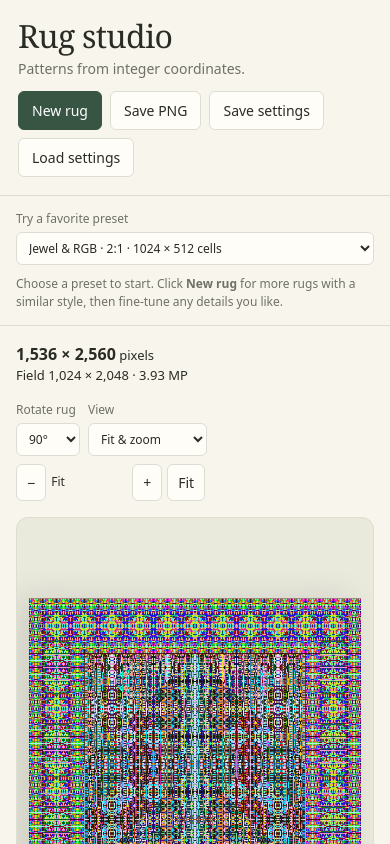
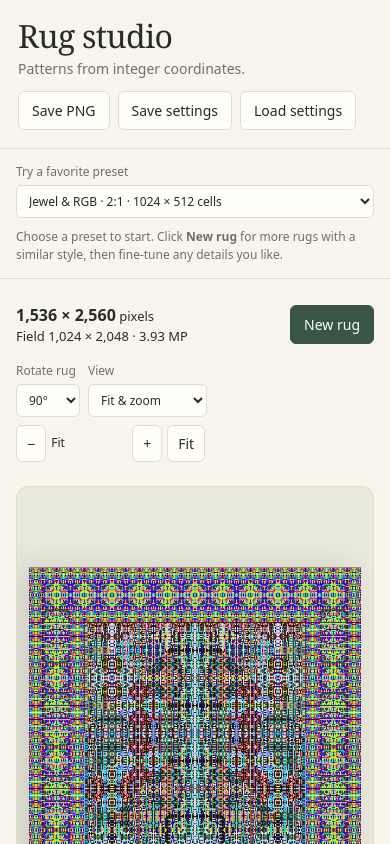
Before and after one commit to yumichael/rug, a plain HTML site: page index.html in a window 390 px wide. Both pictures are taken after a click on the button "Save PNG". Shown: the top 844 px of the page. Drawn offline with Linux system fonts and the light colour scheme.

Commit message:
Move the 'New rug' button closer to the rug displayport so that phone users can binge press the button all while maintaining sight of the rug

```diff
--- a/index.html
+++ b/index.html
@@ -50,6 +50,7 @@
   .preview { --preview-padding:28px; position:sticky; top:0; height:calc(100vh - var(--preview-top,106px)); height:calc(100dvh - var(--preview-top,106px)); min-height:420px; display:flex; flex-direction:column; padding:22px var(--preview-padding); gap:16px; min-width:0; }
   .preview.info-hidden { padding-bottom:var(--preview-padding); }
   .preview-bar { display:flex; justify-content:space-between; gap:15px; flex-wrap:wrap; align-items:center; }
+  .preview-heading { display:flex; align-items:center; justify-content:space-between; gap:16px; flex:1 1 230px; }
   .dimensions { font-size:13px; font-variant-numeric:tabular-nums; }
   .dimensions strong { font-size:16px; }
   .viewport { min-height:260px; flex:1; overflow:auto; display:block; padding:30px; border:1px solid var(--line); border-radius:12px; background:#e9e9dc; }
@@ -84,6 +85,7 @@
     main { display:flex; flex-direction:column; min-height:0; }
     aside { order:2; border-right:0; }
     .preview { --preview-padding:16px; position:static; height:auto; min-height:0; padding:16px; }
+    .preview-bar { position:sticky; top:0; z-index:2; background:var(--paper); padding:8px 0; }
     .viewport { flex:none; height:72vh; height:72svh; min-height:260px; padding:12px; }
   }
   @media(max-width:950px) and (orientation:portrait) {
@@ -95,7 +97,6 @@
 <header>
   <div><h1>Rug studio</h1><p class="subtitle">Patterns from integer coordinates.</p></div>
   <div class="actions">
-    <button id="randomize" class="primary">New rug</button>
     <button id="png">Save PNG</button>
     <button id="save">Save settings</button>
     <button id="load">Load settings</button>
@@ -139,7 +140,10 @@
 </aside>
 <section class="preview" aria-label="Rug preview">
   <div class="preview-bar">
-    <div id="dimensions" class="dimensions"></div>
+    <div class="preview-heading">
+      <div id="dimensions" class="dimensions"></div>
+      <button id="randomize" class="primary">New rug</button>
+    </div>
     <div class="view-controls">
       <label>Rotate rug<select id="view-rotation"><option value="0">0°</option><option value="90">90°</option><option value="180">180°</option><option value="270">270°</option></select></label>
       <label>View<select id="view-mode" title="Fit zoom: 12.5%–800% of the fitted size. Physical pixels: integer zoom, adjusted for your display."><option value="fit">Fit & zoom</option><option value="physical">Physical pixels</option></select></label>
@@ -1007,7 +1011,7 @@ function drawPixels(canvas,width,rows,buffer,y = 0) {
   canvas.getContext('2d',{ colorSpace:'srgb' }).putImageData(new ImageData(new Uint8ClampedArray(buffer),width,rows),0,y);
 }
 function exportControls(disabled) {
-  for (const control of document.querySelectorAll('aside input, aside select, aside button, header button, #view-rotation, #preset, #history')) control.disabled = disabled;
+  for (const control of document.querySelectorAll('aside input, aside select, aside button, header button, #randomize, #view-rotation, #preset, #history')) control.disabled = disabled;
   if (!disabled) names.forEach(refreshStyle);
 }
 function finishJob() {
```
